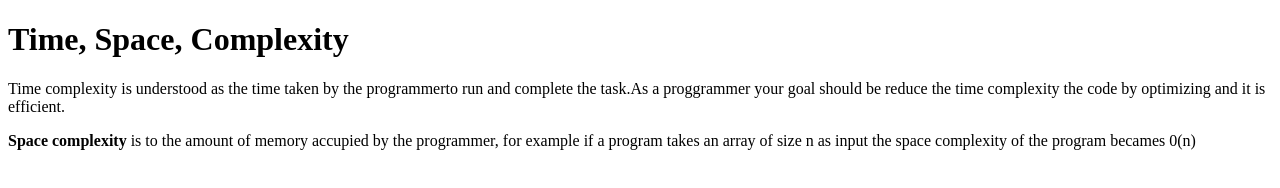
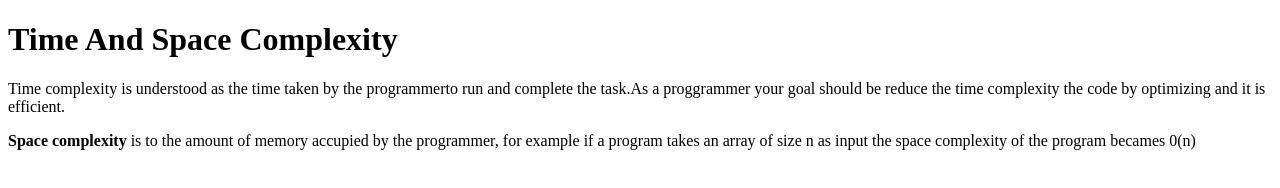
Before and after one commit to acciojob/time-and-space-complexity-sdeSameerSweety, a website: page main.html in a window 1280 px wide. Drawn offline with Linux system fonts and the light colour scheme.

Commit message:
created a submission

```diff
--- a/main.html
+++ b/main.html
@@ -1,17 +1,14 @@
 <!DOCTYPE html>
 <html lang="en">
   <head>
-    <meta charset="UTF-8">
-    <meta name="viewport" content="width=device-width, initial-scale=1.0">
-    <meta http-equiv="X-UA-Compatible" content="ie=edge">
 	<link rel="stylesheet" href="styles.css">
 </head>
 
 <body>
 	<!-- the entire body must be written by student -->
-	<h1>Time, Space, Complexity</h1>
-		<p>Time complexity is understood as the time taken by the programmerto run and complete the task.As a proggrammer your goal should be reduce the time complexity the code by optimizing and it is efficient. </p>
-	<p><b>Space complexity </b>is to the amount of memory accupied by the programmer, for example if a program takes an array of size n as input the  space complexity of the program becames 0(n)  </p>
+	<h1>Time And Space Complexity</h1>
+		<p>Time complexity is understood as the time taken by the programmerto run and complete the task.As a proggrammer your goal should be reduce the time complexity the code by optimizing and it is efficient.</p>
+	<p><b>Space complexity </b>is to the amount of memory accupied by the programmer, for example if a program takes an array of size n as input the  space complexity of the program becames 0(n)</p>
     <script type="text/javascript" src="./script.js">
 </script>
 
```
